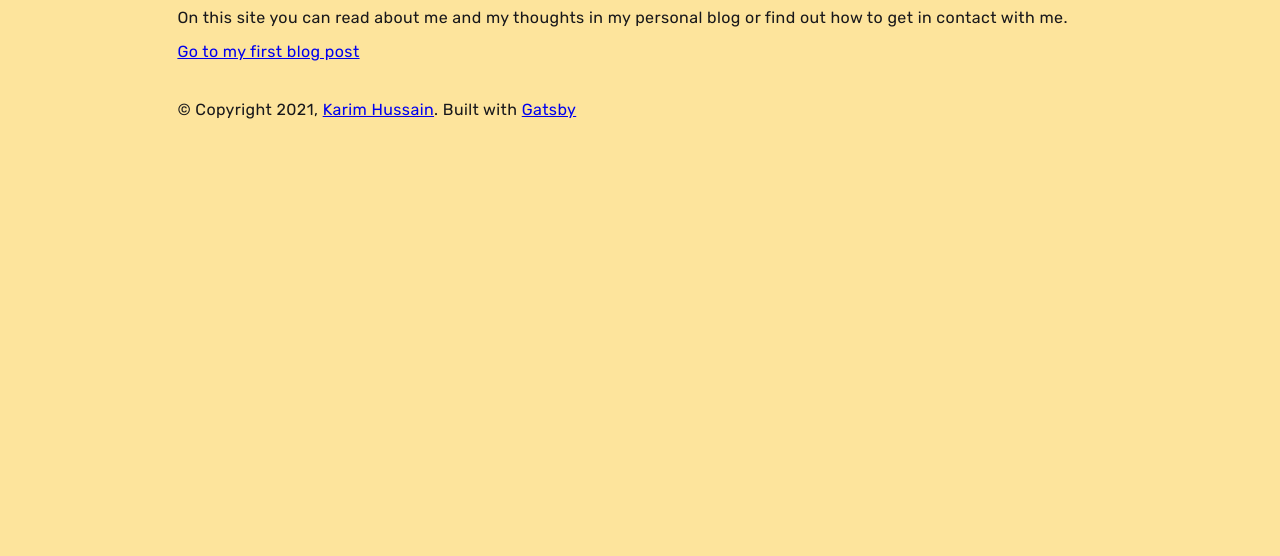
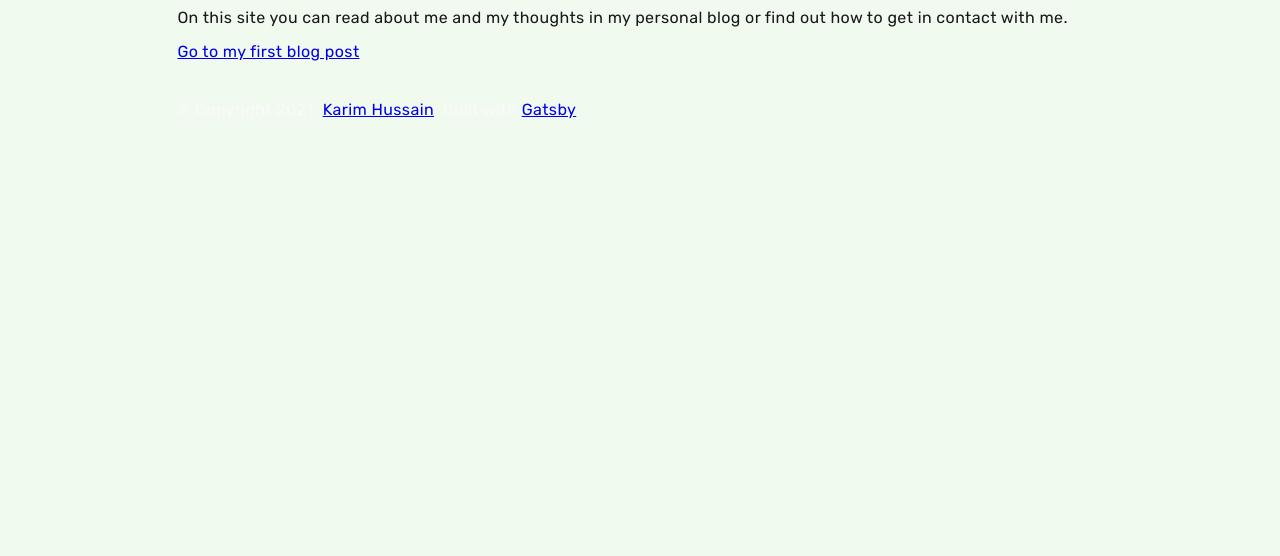
Before and after one commit to ka-hn/karim-hussain, a Gatsby site: page / in a window 1280 px wide. Shown: the part 244-800 px from the top of the page. Built offline with nearby package versions, Linux system fonts and the light colour scheme; Gatsby itself is replaced by a stand-in of ours; a web font is replaced by a local one.

Commit message:
Update global styles

```diff
--- a/src/themes/global-style.js
+++ b/src/themes/global-style.js
@@ -132,23 +132,23 @@ export const theme = {
   },
   palette: {
     primary: {
-      main: '#64c9cf',
-      light: '#99fcff',
-      dark: '#99fcff',
+      main: '#e63947',
+      light: '#ff7072',
+      dark: '#ad0020',
     },
     secondary: {
-      main: '#3455a8',
-      light: '#6a81da',
-      dark: '#99fcff',
+      main: '#1d3557',
+      light: '#4a5e84',
+      dark: '#000e2e',
     },
     background: {
-      default: '#fde49c',
-      light: '#ffffce',
-      dark: '#c9b26d',
+      default: '#f1faee',
+      light: '#ffffff',
+      dark: '#bec7bc',
     },
     navigation: {
-      light: '#ffb740',
-      dark: '#df711b',
+      light: '#76aace',
+      dark: '#094f6f',
     },
   },
 };
@@ -167,8 +167,17 @@ export const GlobalStyle = createGlobalStyle`
     color: ${({ theme }) => theme.colors.grey[900]};
   }
   body {
+    display: flex;
+    flex-direction: column;
     line-height: ${({ theme }) => theme.lineHeight.relaxed};
     letter-spacing: ${({ theme }) => theme.letterSpacing.wide};
     background-color: ${({ theme }) => theme.palette.background.default};
   }
+  a:color: ${({ theme }) => theme.palette.navigation.light};
+  a:visited {
+    color: ${({ theme }) => theme.palette.navigation.dark};
+  }
+  footer {
+    color: ${({ theme }) => theme.colors.grey[50]};
+  }
 `;
```
